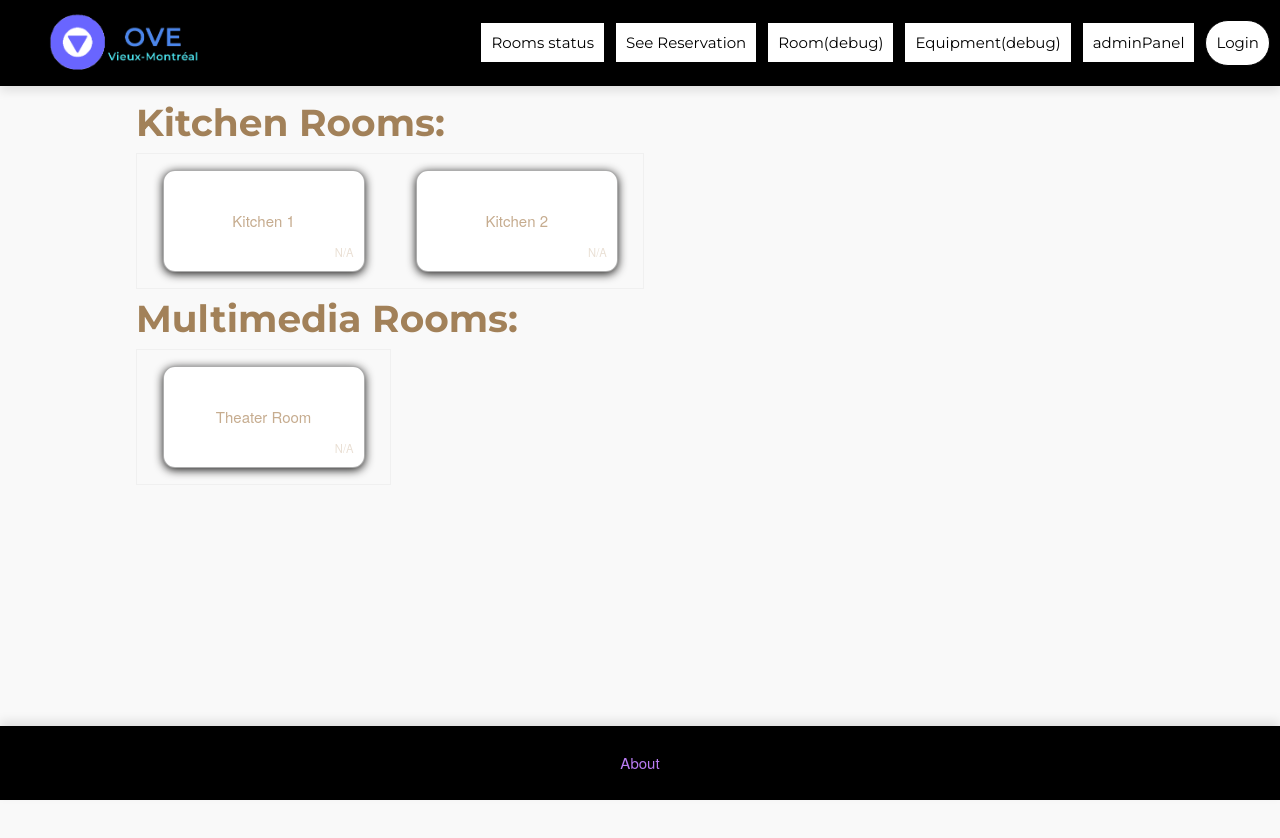
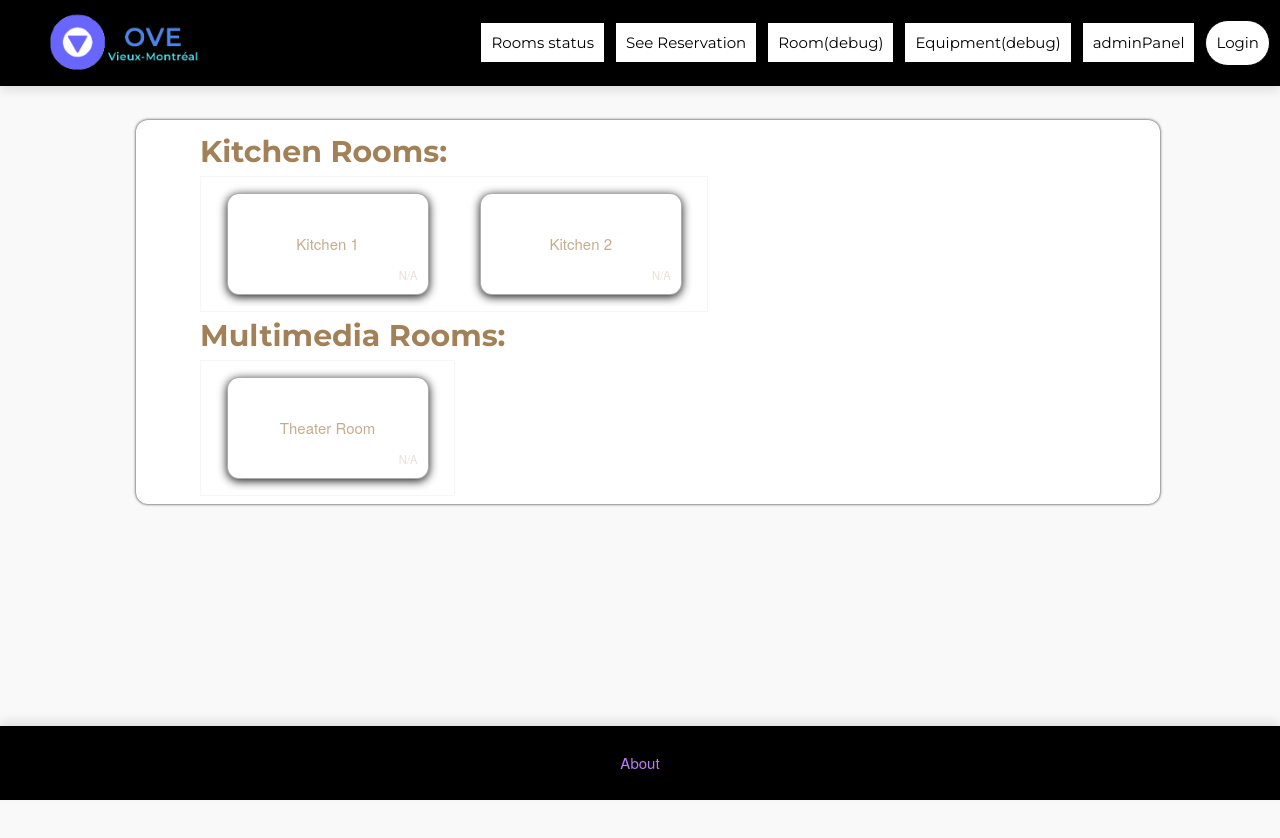
Before and after one commit to LucasKoc/MOD8-2223-GRA-KOCOGLU-SOLAN-SUN, a Vue app in the folder vue-project/: page /rooms in a window 1280 px wide. Shown: the top 838 px of the page. Built offline with nearby package versions, Linux system fonts and the light colour scheme; a web font is replaced by a local one.

Commit message:
Update css header

```diff
--- a/vue-project/src/assets/css/components/RoomThumbnail.css
+++ b/vue-project/src/assets/css/components/RoomThumbnail.css
@@ -27,9 +27,11 @@
     transition: box-shadow 0.3s ease;
 }
 
-@media (max-height: 500px) {
+@media (max-height: 585px) {
     .room-thumbnail {
         margin: 10px 2vw 10px 2vw;
+
+        height: 50px;
     }
 }
 
--- a/vue-project/src/assets/css/views/RoomPageView.css
+++ b/vue-project/src/assets/css/views/RoomPageView.css
@@ -1,12 +1,19 @@
-main#rooms-status-main{
-    margin: 5vh 10vw 5vh 10vw;
+main#rooms-status-main {
+    margin: 15vh 10vw 5vh 10vw;
     max-width: 80vw;
     min-width: 304px;
+
+    background-color: var(--color-background);
+    border-radius: 12px;
+    box-shadow: 0 0 3px 0 var(--color-shadow);
 }
 div#rooms-status-div {
     display: inline-flex;
     flex-direction: column;
     justify-content: center;
+
+    width: 90%;
+    margin: 0 5vw 0 5vw;
 }
 div.room-box-container {
     display: inline-flex;
@@ -17,17 +24,18 @@ div.room-box-container {
 
     border: var(--color-border-opacity-reduced) solid 1px;
 }
-h1.roomTypeTitle {
+h2.roomTypeTitle {
     margin: 0 0 0 0;
 }
-div#rooms-status-div div.rooms-row-container:is(:first-child) h1.roomTypeTitle {
-    margin: 1vw 0 0 0;
+
+div#rooms-status-div div.rooms-row-container:is(:first-child) h2.roomTypeTitle {
+    margin: 1vh 0 0 0;
 }
 div#rooms-status-div div.rooms-row-container:is(:last-child) {
-    margin: 0 0 5vh 0;
+    margin: 0 0 1vh 0;
 }
 @media (max-width: 950px) {
-    h1.roomTypeTitle {
+    h2.roomTypeTitle {
         font-size: 1.5rem;
     }
 }
--- a/vue-project/src/views/RoomPageView.vue
+++ b/vue-project/src/views/RoomPageView.vue
@@ -2,7 +2,7 @@
   <main id="rooms-status-main">
     <div id="rooms-status-div">
       <div v-for="(rooms, type) in typeOfRooms" :key="type" class="rooms-row-container">
-        <h1 class="roomTypeTitle">{{ type.split('-')[0].charAt(0).toUpperCase() + type.split('-')[0].slice(1) }} Rooms:</h1>
+        <h2 class="roomTypeTitle">{{ type.split('-')[0].charAt(0).toUpperCase() + type.split('-')[0].slice(1) }} Rooms:</h2>
         <div class="room-box-container">
           <div v-for="room in rooms" :key="room.id">
             <RoomThumbnail :room="room"/>
```
